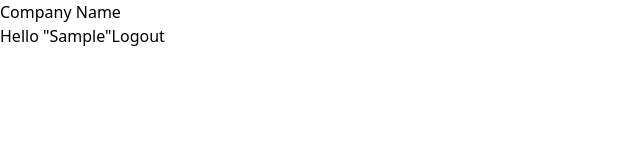
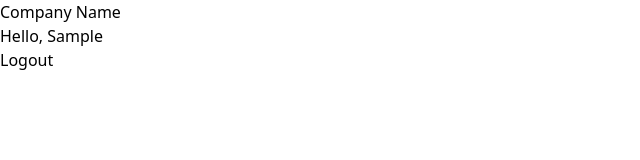
Before and after one commit to lavak00731/cardTodoAppWithRedux, a React (Vite) app: page / in a window 1280 px wide. Both pictures are taken after typing "Sample", "Sample123" into the empty fields and a click on the button "Login". Shown: the top 160 px of the page, without its empty margins (0-640 px from the left). Built offline with nearby package versions, Linux system fonts and the light colour scheme; data requests are answered from the project's data file.

Commit message:
Better Loging enhancement

```diff
--- a/src/Components/NavComp.tsx
+++ b/src/Components/NavComp.tsx
@@ -1,25 +1,26 @@
 import { Link } from 'react-router';
 import { useDispatch } from 'react-redux';
 import { LOGOUT } from './../Constants/reducerConstans';
+
+
 interface NavCompProps {
   user: string;
 }
 
 export const NavComp = ({ user }: NavCompProps) => {
-
 const dispatch = useDispatch();
 
   const logout = () => {
     dispatch({type: LOGOUT, payload: ""});
-    sessionStorage.removeItem('user');
+    sessionStorage.removeItem('sessionData');
   }
   return (
     <>
         <header className="container mx-auto flex justify-between p-2">
             <span className="font-semibold text-3xl text-white font-serif">Company Name</span>
-            <nav className="bg-cyan-950 text-white flex justify-between max-w-xs">
-                <span>Hello {user}</span>
-                <Link to="/" className="border-2 border-black-100 bg-white text-cyan-950" onClick={() => logout()}>Logout</Link>
+            <nav className="bg-cyan-950 text-white flex justify-between align-middle max-w-xs">
+                <p className='p-2'>Hello, {user}</p>
+                <Link  to="/" className="border-2 border-black-100 bg-white text-cyan-950 p-2" onClick={() => logout()}>Logout</Link>
             </nav>
         </header>
     </>
--- a/src/Components/ProtectedRoutes.tsx
+++ b/src/Components/ProtectedRoutes.tsx
@@ -3,18 +3,17 @@ import { useDispatch} from 'react-redux';
 import { LOGIN } from './../Constants/reducerConstans';
 export const ProtectedRoutes = () => {
 
-  const authenticated = sessionStorage.getItem('user');
-  console.log(authenticated)
+  const sessionData = sessionStorage.getItem('sessionData');
+  const authenticated = sessionData ? JSON.parse(sessionData) : {};
+
 
   const dispatch = useDispatch();
 
   const login = () => {
-    dispatch({type: LOGIN, payload: authenticated});
+    dispatch({type: LOGIN, payload: authenticated.user});
   }
 
-console.log(authenticated === null)
-  if(!authenticated) {
-    console.log('black')
+  if(!authenticated.user) {
     return <Navigate to="/" />
   }
   login();
--- /dev/null
+++ b/src/Interfaces/LoggedInfoType.ts
@@ -0,0 +1,5 @@
+interface LoggedInfoType {
+    user: string,
+    isLogged: boolean
+}
+export default LoggedInfoType;
--- a/src/Views/Dashboard.tsx
+++ b/src/Views/Dashboard.tsx
@@ -1,11 +1,17 @@
 import { useEffect, useState } from 'react';
+import store from './../Store/Store';
 import getService from '../Services/getService';
 import { NavComp } from '../Components/NavComp';
 import { Layout } from '../Components/Layout';
+import { useSelector } from 'react-redux';
+import LoggedInfoType from '../Interfaces/LoggedInfoType';
+
+type RootState = ReturnType<typeof store.getState>;
 
 export const Dashboard = () => {
   const [tasks, setTasks] = useState();
-  const user = sessionStorage.getItem('user');
+  const loggedData:LoggedInfoType = useSelector((store: RootState) => store.login);
+
   useEffect(() => {
     const controller = new AbortController();
     const signal = controller.signal;
@@ -26,7 +32,7 @@ export const Dashboard = () => {
 
   return (
     <Layout>
-      <NavComp user={user}/>
+      <NavComp user={loggedData.user}/>
     </Layout>
   )
 }
--- a/src/Views/Login.tsx
+++ b/src/Views/Login.tsx
@@ -12,7 +12,7 @@ export const Login = () => {
     if(dataFromForm.user === '' || dataFromForm.password === '') {
       return false;
     }
-    sessionStorage.setItem('user', JSON.stringify(dataFromForm.user))
+    sessionStorage.setItem('sessionData', JSON.stringify({user:dataFromForm.user, isLogged: 'true'}));
     return true;
   }
   const handleSubmit = (e:FormEvent) => {
```
Also changed, not shown: src/Components/MainComp.tsx (added, +9 -0 lines).
